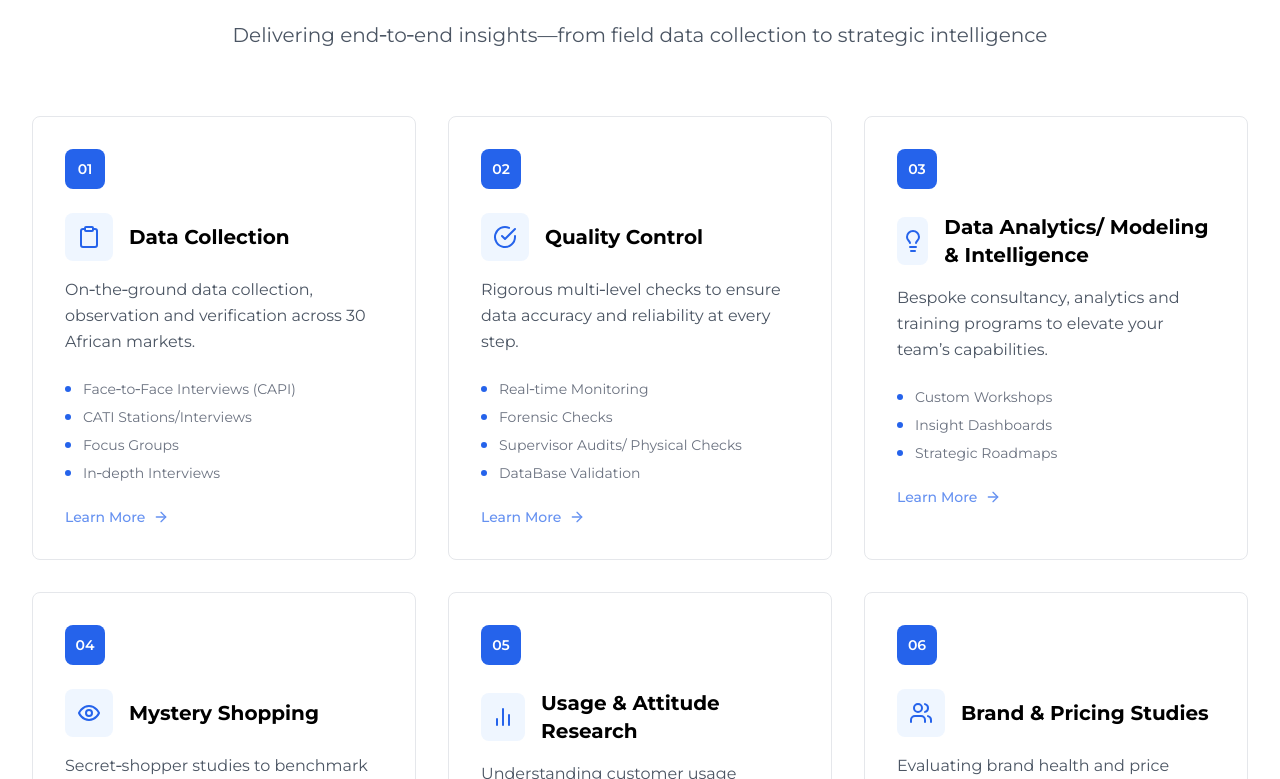
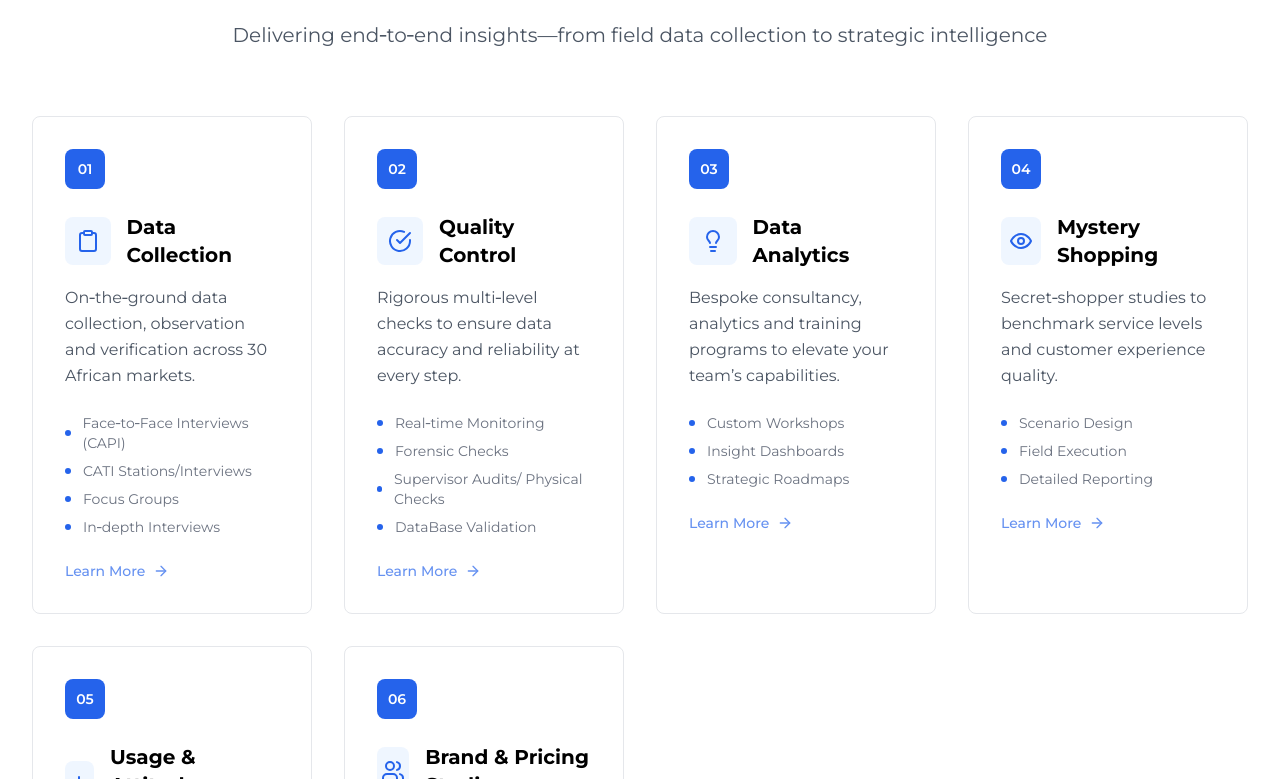
Before and after one commit to Jiwe-Holding/Futuris-Site, a React (Vite) app: page / in a window 1280 px wide. Shown: the part 1041-1820 px from the top of the page. Built offline with nearby package versions, Linux system fonts and the light colour scheme.

Commit message:
Update Services.tsx

```diff
--- a/src/components/Services.tsx
+++ b/src/components/Services.tsx
@@ -55,7 +55,7 @@ const Services: React.FC = () => {
     {
       number: "03",
       icon: <Lightbulb className="h-6 w-6" />,
-      title: "Data Analytics/ Modeling & Intelligence",
+      title: "Data Analytics",
       description: "Bespoke consultancy, analytics and training programs to elevate your team’s capabilities.",
       features: ["Custom Workshops", "Insight Dashboards", "Strategic Roadmaps"],
       color: "from-emerald-500 to-emerald-600"
@@ -106,7 +106,7 @@ const Services: React.FC = () => {
         </div>
 
         {/* Corporate Services Grid */}
-        <div className="grid grid-cols-1 md:grid-cols-2 lg:grid-cols-3 gap-8">
+        <div className="grid grid-cols-1 md:grid-cols-2 lg:grid-cols-4 gap-8">
           {services.map((service, index) => (
             <div
               key={index}
```
